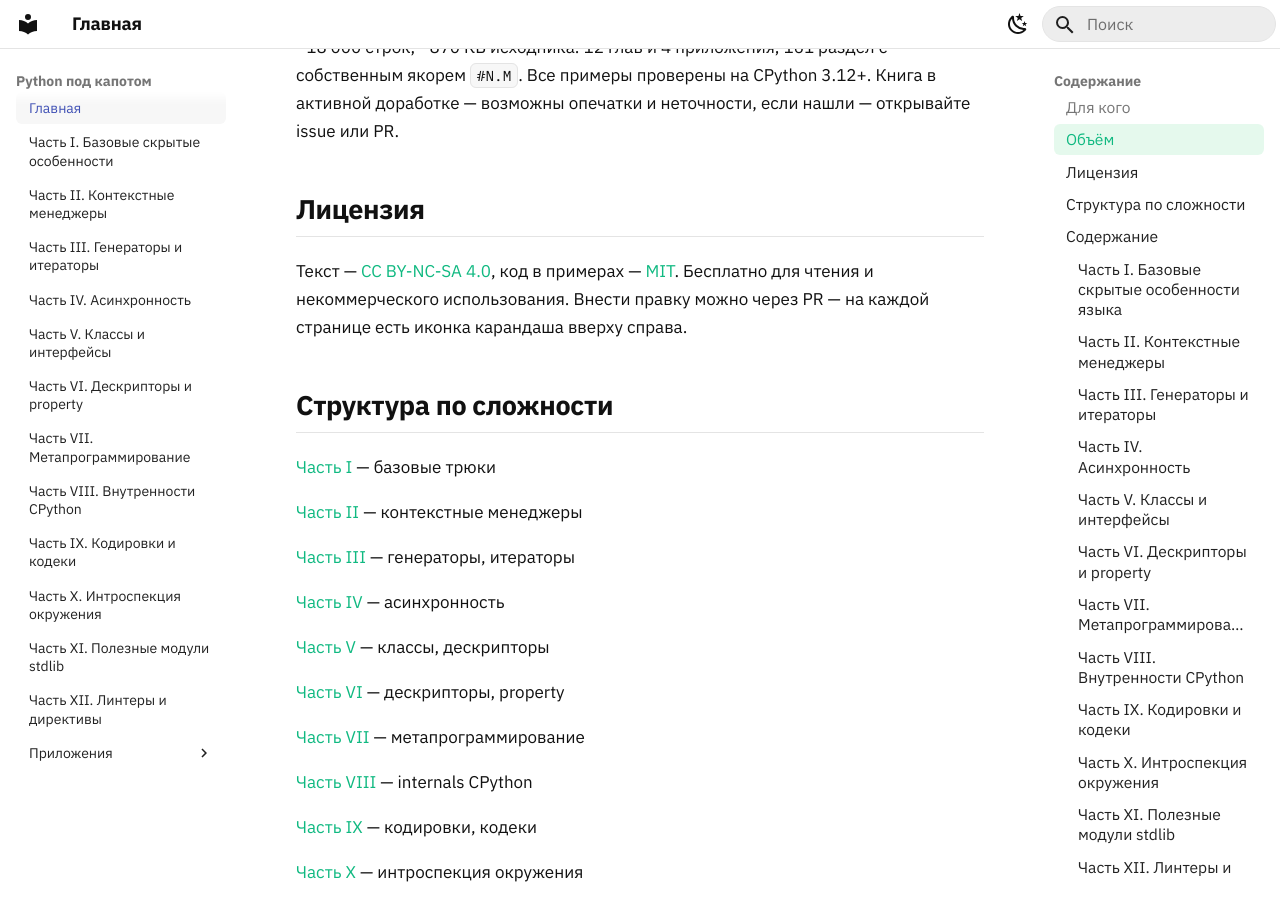
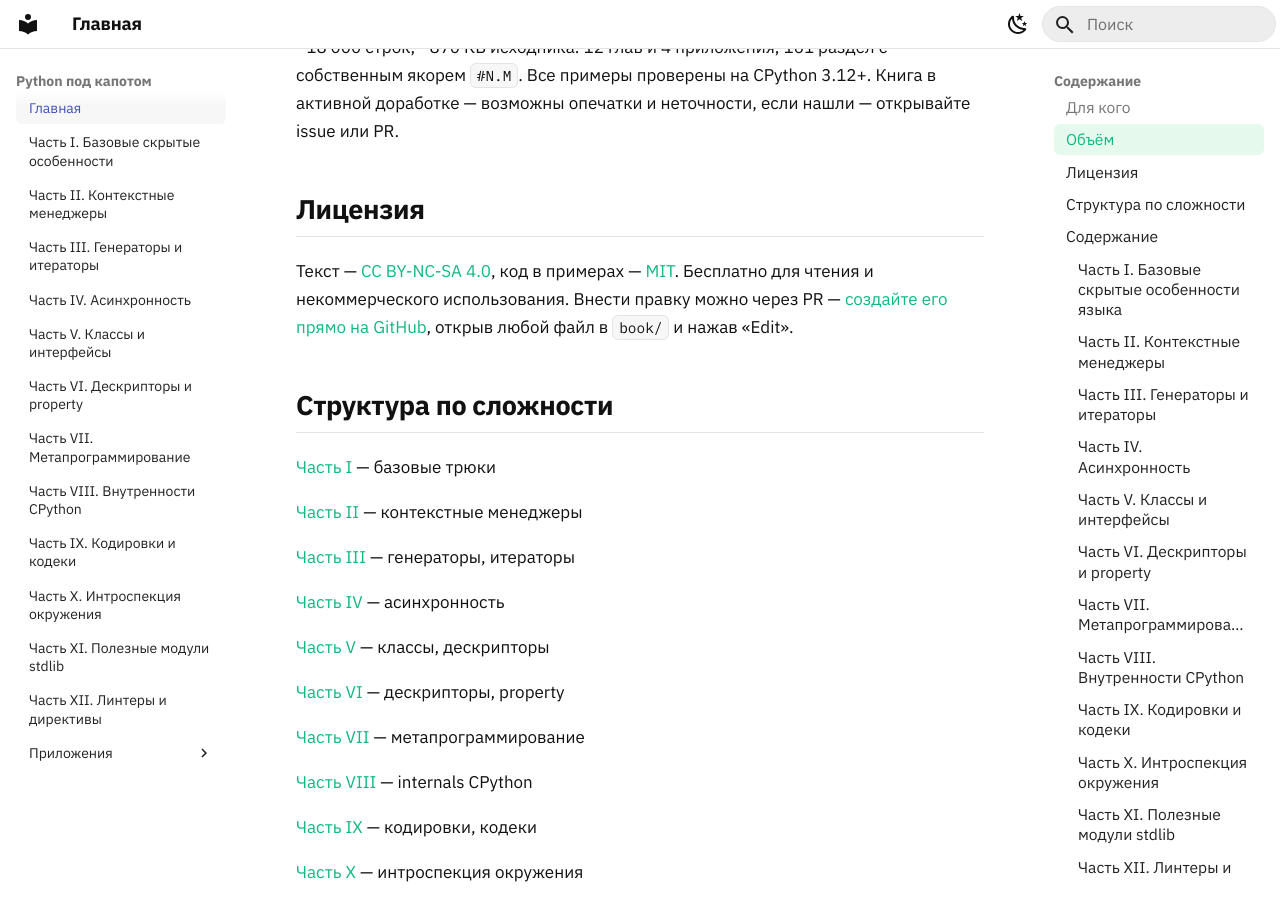
Before and after one commit to n3xumc0r3/py-underhood, an MkDocs documentation site: the page built from book/index.md, in a window 1280 px wide and 900 px high, scrolled down 986 px. Built offline with MkDocs 1.6.1 and Material for MkDocs 9.7.7, drawn with Linux system fonts in a browser that asks for light colours.

Commit message:
Актуализация index.md: убрано упоминание иконки карандаша
В разделе 'Лицензия' на главной странице сайта было написано:
'Внести правку можно через PR — на каждой странице есть иконка карандаша
вверху справа.'

Но иконка карандаша (content.action.edit) была убрана в коммите 6cdd942
('Убраны Edit/View кнопки, поиск по русскому, правки truthiness/help/__future__')
— кнопки ломали чистый header.

Заменил текст на:
'Внести правку можно через PR — создайте его прямо на GitHub, открыв любой
файл в book/ и нажав Edit.'

Ссылка ведёт на https://github.com/n3xumc0r3/py-underhood/pulls.

Проверено: других упоминаний убранных кнопок в book/ нет.

```diff
--- a/book/index.md
+++ b/book/index.md
@@ -15,7 +15,7 @@
 
 ## Лицензия
 
-Текст — [CC BY-NC-SA 4.0](https://creativecommons.org/licenses/by-nc-sa/4.0/), код в примерах — [MIT](https://github.com/n3xumc0r3/py-underhood/blob/main/CODE_LICENSE). Бесплатно для чтения и некоммерческого использования. Внести правку можно через PR — на каждой странице есть иконка карандаша вверху справа.
+Текст — [CC BY-NC-SA 4.0](https://creativecommons.org/licenses/by-nc-sa/4.0/), код в примерах — [MIT](https://github.com/n3xumc0r3/py-underhood/blob/main/CODE_LICENSE). Бесплатно для чтения и некоммерческого использования. Внести правку можно через PR — [создайте его прямо на GitHub](https://github.com/n3xumc0r3/py-underhood/pulls), открыв любой файл в `book/` и нажав «Edit».
 
 ## Структура по сложности
 
```
